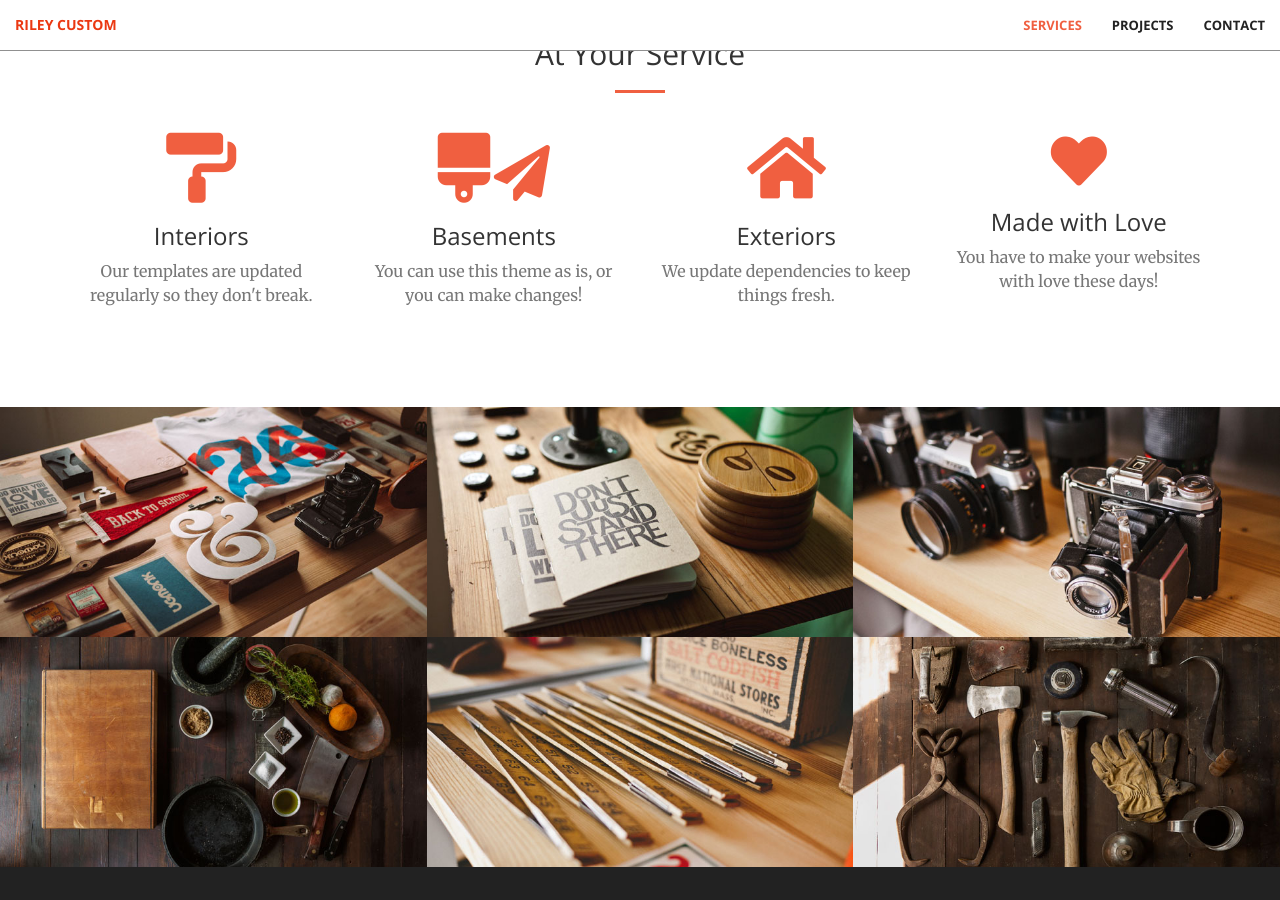
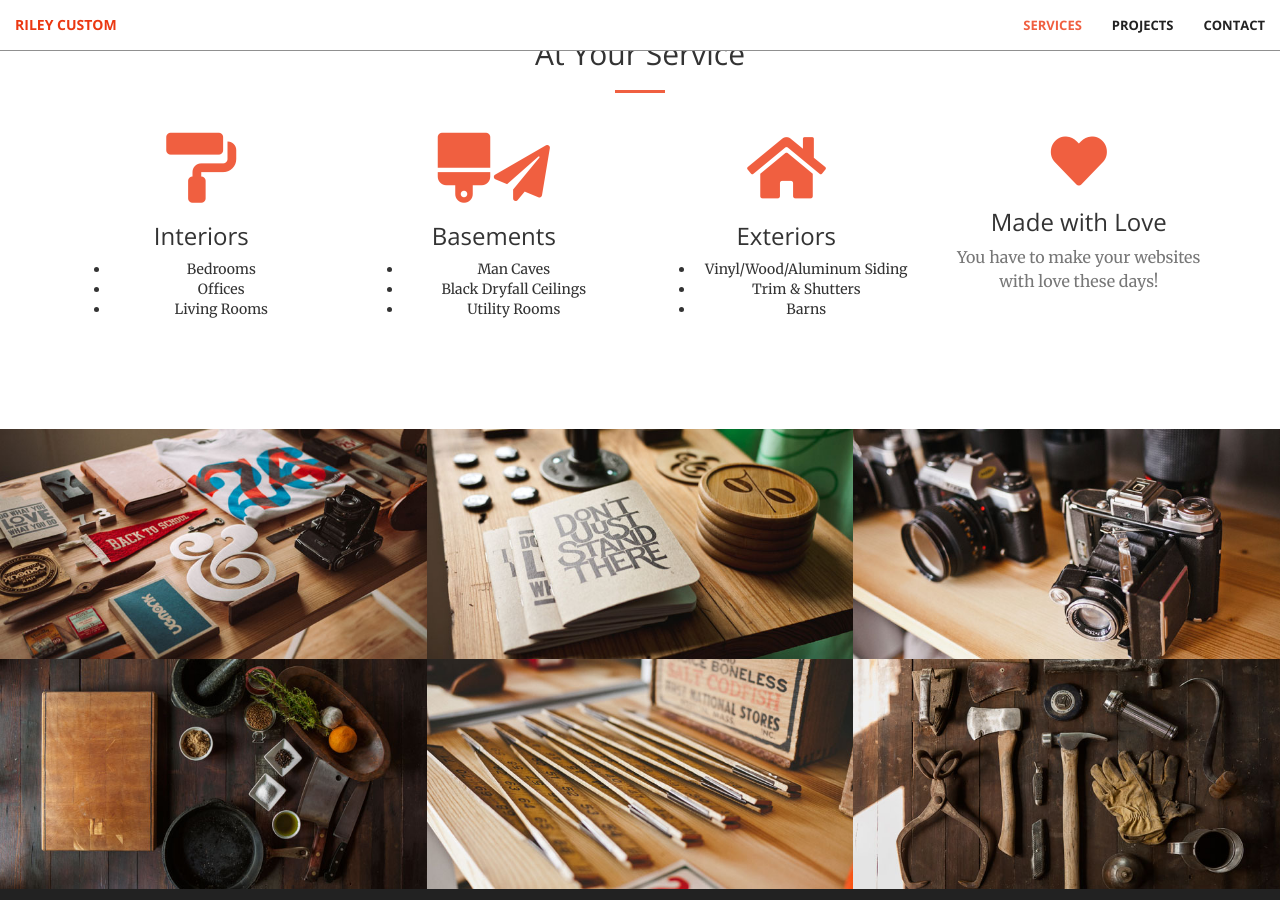
Before and after one commit to onchino/Riley-Custom-Painting, a Jekyll site: the page built from index.html, in a window 1280 px wide and 900 px high, scrolled down 1357 px. Built offline with Jekyll 4.4.1, drawn with Linux system fonts in a browser that asks for light colours; nearby versions of some CDN libraries.

Commit message:
Update services.html

```diff
--- a/_includes/services.html
+++ b/_includes/services.html
@@ -13,7 +13,12 @@
                 <div class="service-box">
                     <i class="fas fa-paint-roller fa-5x wow bounceIn text-primary"></i>
                     <h3>Interiors</h3>
-                    <p class="text-muted">Our templates are updated regularly so they don't break.</p>
+                    <p class="text-muted">
+                    <ul>
+                        <li>Bedrooms</li>
+                        <li>Offices</li>
+                        <li>Living Rooms</li>
+                    </ul></p>
                 </div>
             </div>
             <div class="col-lg-3 col-md-6 text-center">
@@ -21,14 +26,25 @@
                     <i class="fas fa-brush fa-5x wow bounceIn text-primary"></i>
                     <i class="fa fa-4x fa-paper-plane wow bounceIn text-primary" data-wow-delay=".1s"></i>
                     <h3>Basements</h3>
-                    <p class="text-muted">You can use this theme as is, or you can make changes!</p>
+                    <p class="text-muted">
+                    <ul>
+                        <li>Man Caves</li>
+                        <li>Black Dryfall Ceilings</li>
+                        <li>Utility Rooms</li>
+                    </ul></p>
+                    </p>
                 </div>
             </div>
             <div class="col-lg-3 col-md-6 text-center">
                 <div class="service-box">
                     <i class="fas fa-home fa-5x wow bounceIn text-primary"></i>
                     <h3>Exteriors</h3>
-                    <p class="text-muted">We update dependencies to keep things fresh.</p>
+                    <p class="text-muted">
+                    <ul>
+                        <li>Vinyl/Wood/Aluminum Siding</li>
+                        <li>Trim & Shutters</li>
+                        <li>Barns</li>
+                    </ul></p></p>
                 </div>
             </div>
             <div class="col-lg-3 col-md-6 text-center">
```
